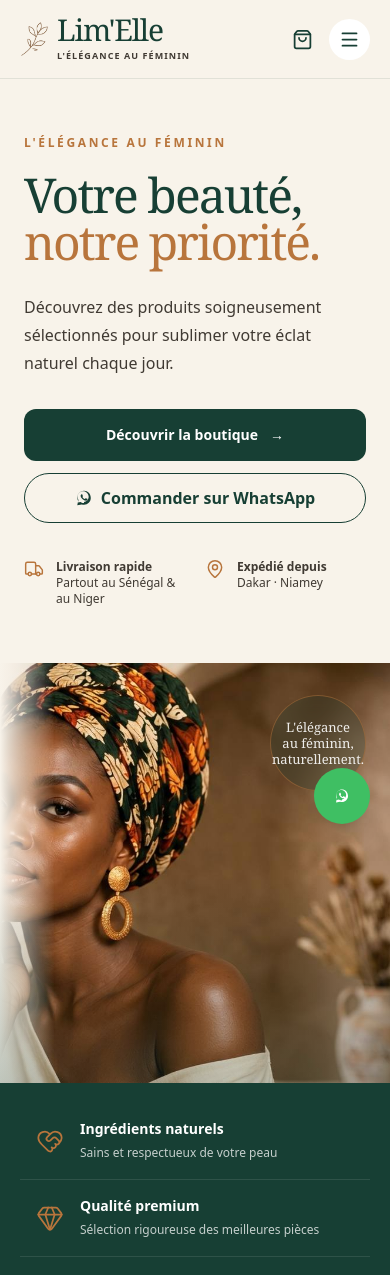
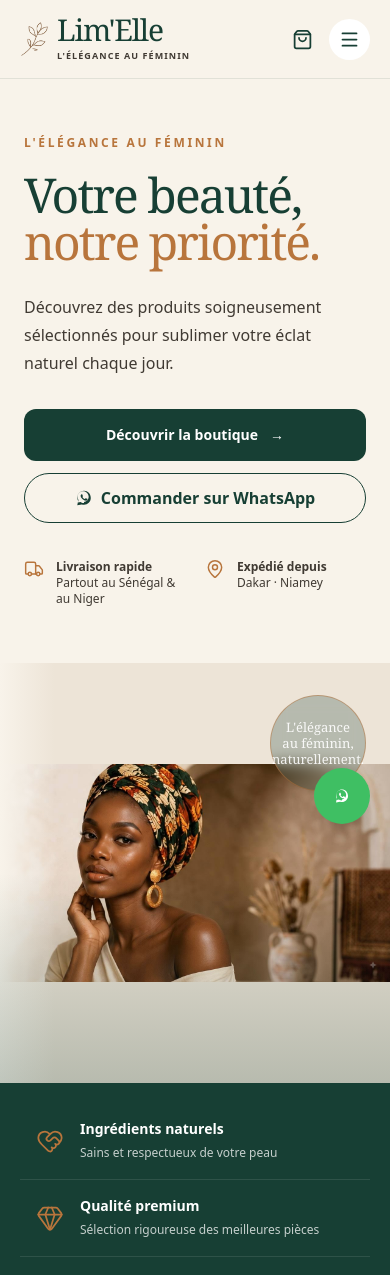
Before and after one commit to primemarafa/LimElle, a React (Vite) app: page / in a window 390 px wide. Shown: the top 1275 px of the page. Built offline with nearby package versions, Linux system fonts and the light colour scheme; no server answers.

Commit message:
fix: correct hero image framing

```diff
--- a/src/components/BrandHero.jsx
+++ b/src/components/BrandHero.jsx
@@ -29,8 +29,8 @@ export default function BrandHero({ onCatalogue }) {
             <div className="flex gap-3"><MapPin size={20} strokeWidth={1.75} className="shrink-0 text-[#B8753C]" /><div><strong className="block">Expédié depuis</strong><span>Dakar · Niamey</span></div></div>
           </div>
         </div>
-        <div className="relative min-h-[420px] overflow-hidden md:min-h-0">
-          <img src={HERO_IMAGE} alt="Portrait éditorial Lim'Elle" className="absolute inset-0 h-full w-full object-cover object-[50%_20%]" loading="eager" />
+        <div className="relative min-h-[420px] overflow-hidden bg-[#EDE4D7] md:min-h-0">
+          <img src={HERO_IMAGE} alt="Portrait éditorial Lim'Elle" className="absolute inset-0 h-full w-full object-contain object-center md:object-cover md:object-[50%_22%]" loading="eager" />
           <div className="absolute inset-0 bg-[linear-gradient(to_right,#F8F3EA_0%,transparent_14%)]" />
           <div className="absolute inset-0 bg-gradient-to-t from-[#173F34]/25 via-transparent to-transparent" />
           <div className="absolute right-6 top-8 flex h-24 w-24 items-center justify-center rounded-full border border-[#B8753C]/50 bg-[#173F34]/25 p-4 text-center font-serif text-[13px] leading-4 text-white/90 backdrop-blur-sm sm:right-10 sm:top-10 sm:h-28 sm:w-28 sm:text-sm sm:leading-5">
```
